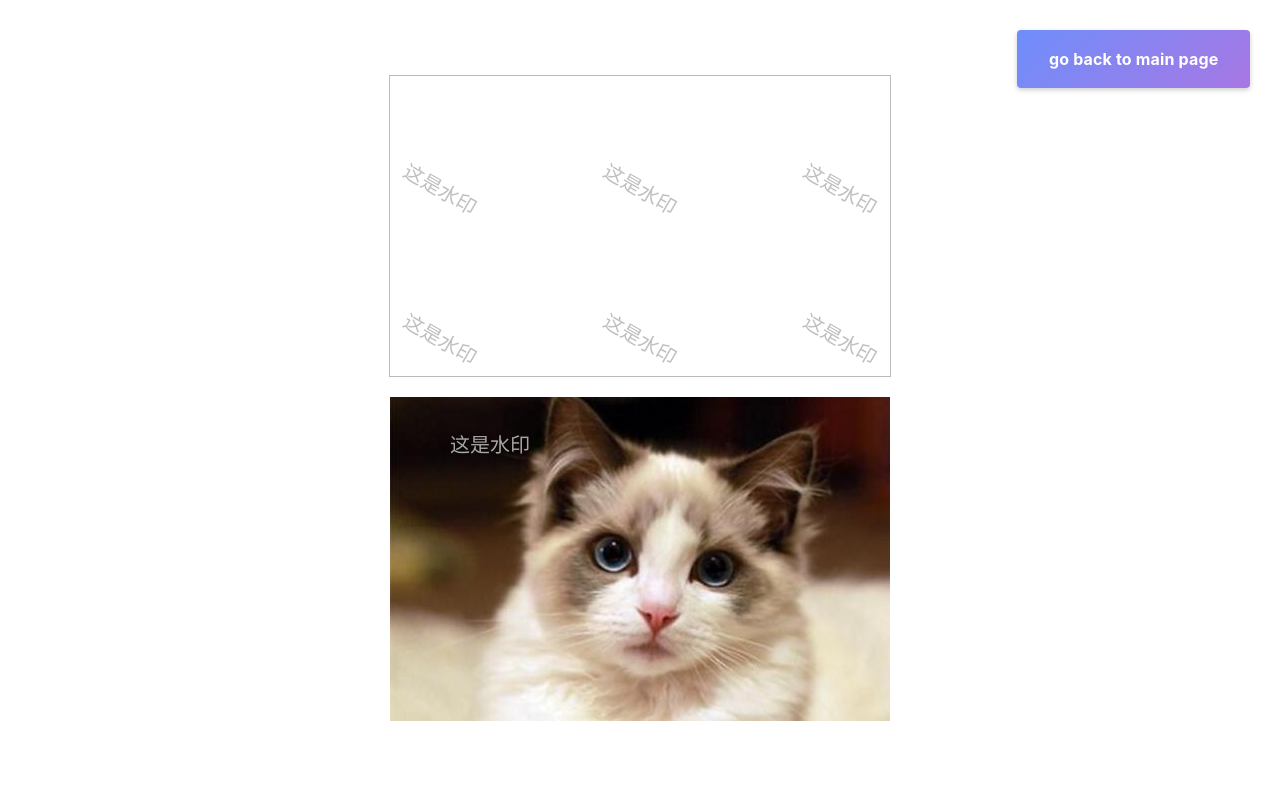
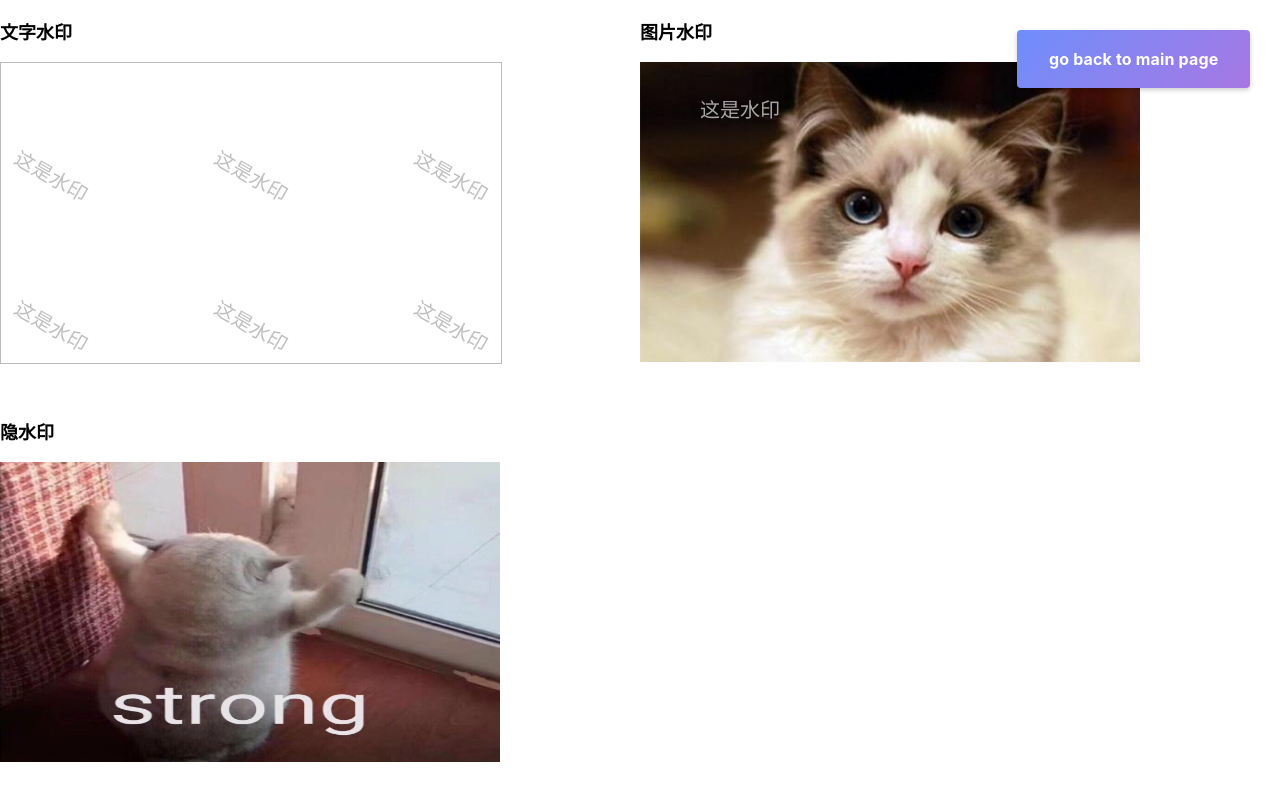
Before and after one commit to DarkerBo/various-components-react, a React (Create React App) app: page /watermark in a window 1280 px wide. Built offline with nearby package versions, Linux system fonts and the light colour scheme.

Commit message:
update watermark

```diff
--- /dev/null
+++ b/src/WaterMark/hiddenWaterMark.ts
@@ -0,0 +1,109 @@
+/**
+ * 方法说明 这是一个创建隐水印的方法，直接在传入的本地图片中增加水印
+ * @param {HTMLImageElement} imageRef 水印imgdom对象，该对象应该饱和(必填)
+ * @param {Object} imgObj 需要加的本地图片对象(必填)
+ * @param {string} content 水印内容(必填)
+ * @param {number} width 水印canvas的宽度
+ * @param {number} height 水印canvas的高度
+ * @param {number} rotate 水印旋转角度
+ * @param {number} textX 水印文本的X坐标
+ * @param {number} textY 水印文本的Y坐标
+ * @param {string} fillStyle 水印文字颜色和透明度
+ * @param {string} font 水印文字大小和字体
+ * @param {CanvasTextAlign} textAlign 水印文本的文本对齐方式
+ * @param {CanvasTextBaseline} textBaseline 当前水印文本基线
+ */
+
+export const hiddenWaterMark = (
+  imageRef: HTMLImageElement,
+  imgObj: string,
+  content: string,
+  width = 200,
+  height = 150,
+  rotate = 0,
+  textX = 0,
+  textY = 0,
+  fillStyle = 'rgba(184, 184, 184, 0.9)',
+  font = '20px microsoft yahei',
+  textAlign: CanvasTextAlign = 'center',
+  textBaseline: CanvasTextBaseline = 'middle',
+) => {
+  const canvas = document.createElement('canvas');
+  canvas.width = width;
+  canvas.height = height;
+  const ctx = canvas.getContext('2d') as CanvasRenderingContext2D;
+
+  // 水印样式
+  ctx.textAlign = textAlign;
+  ctx.textBaseline = textBaseline;
+  ctx.font = font;
+  ctx.rotate((Math.PI / 180) * rotate);
+  ctx.fillStyle = fillStyle;
+  ctx.fillText(content, textX, textY);
+
+  // 复制画布上指定矩形的像素数据
+  const textData = ctx.getImageData(0, 0, width, height).data;
+
+  const img = new Image();
+  // 允许跨域获取该图片
+  img.crossOrigin = 'anonymous';
+
+  // 可以考虑在img.orrer中做图片加载失败时的处理
+  img.onload = function() {
+    ctx.drawImage(img, 0, 0, width, height);
+    // 获取指定区域的图片像素信息
+    const originImgData = ctx.getImageData(0, 0, width, height);
+    mergeData(ctx, textData, 'R', originImgData)
+
+    // 生成新图片的base64地址
+    const base64Url = canvas.toDataURL();
+    imageRef.src = base64Url;
+  };
+
+  img.src = imgObj;
+};
+
+/**
+ * 方法说明 这是一个处理待加密图片的RGB像素方法
+ * @param {CanvasRenderingContext2D} ctx canvas对象
+ * @param {Uint8ClampedArray} textData 水印文字的像素数据
+ * @param {'R'|'G'|'B'} colorPixel 像素字段
+ * @param {data: Uint8ClampedArray, width: number, height: number} originImgData 图片的像素数据对象
+ */
+const mergeData = (
+  ctx: CanvasRenderingContext2D,
+  textData: Uint8ClampedArray,
+  colorPixel: 'R' | 'G' | 'B',
+  originImgData: { data: Uint8ClampedArray, width: number, height: number }
+) => {
+  const imgData = originImgData.data;
+  // offset的作用是找到alpha通道值
+  let bit, offset;
+  switch (colorPixel) {
+    case 'R':
+      bit = 0; offset = 3; break;
+    case 'G':
+      bit = 1; offset = 2; break;
+    case 'B':
+      bit = 2; offset = 1; break;
+  }
+
+  for (let i = 0; i < imgData.length; i++) {
+    if (i % 4 === bit) {
+      // 只处理目标通道
+      if (textData[i + offset] === 0 && imgData[i] % 2 === 1) {
+        if (imgData[i] === 255) {
+          imgData[i]--;
+        } else {
+          imgData[i]++;
+        }
+      } else if (textData[i + offset] !== 0 && imgData[i] % 2 === 0) {
+        // 有信息的像素，该通道最低位置1，可以想想上面的斑点效果是怎么实现的
+        imgData[i]++;
+      }
+    }
+  }
+
+  // 将图像数据放回画布
+  ctx.putImageData(originImgData, 0, 0);
+}
--- a/src/WaterMark/imageWaterMark.ts
+++ b/src/WaterMark/imageWaterMark.ts
@@ -3,6 +3,8 @@
  * @param {HTMLImageElement} imageRef 水印imgdom对象，该对象应该饱和(必填)
  * @param {Object} imgObj 需要加的本地图片对象(必填)
  * @param {string} content 水印内容(必填)
+ * @param {number} width 水印canvas的宽度
+ * @param {number} height 水印canvas的高度
  * @param {number} rotate 水印旋转角度
  * @param {number} textX 水印文本的X坐标
  * @param {number} textY 水印文本的Y坐标
@@ -16,6 +18,8 @@
   imageRef: HTMLImageElement,
   imgObj: string,
   content: string,
+  width = 200,
+  height = 150,
   rotate = 0,
   textX = 0,
   textY = 0,
@@ -31,10 +35,10 @@
   // 可以考虑在img.orrer中做图片加载失败时的处理
   img.onload = function() {
     const canvas = document.createElement('canvas');
-    canvas.width = img.width;
-    canvas.height = img.height;
+    canvas.width = width;
+    canvas.height = height;
     const ctx = canvas.getContext('2d') as CanvasRenderingContext2D;
-    ctx.drawImage(img, 0, 0);
+    ctx.drawImage(img, 0, 0, width, height);
     ctx.textAlign = textAlign;
     ctx.textBaseline = textBaseline;
     ctx.font = font;
@@ -42,7 +46,7 @@
     ctx.fillStyle = fillStyle;
     ctx.fillText(content, textX, textY);
 
-    // 生成base64图片地址
+    // 生成新图片的base64地址
     const base64Url = canvas.toDataURL();
     imageRef.src = base64Url;
   };
--- a/src/WaterMark/index.module.scss
+++ b/src/WaterMark/index.module.scss
@@ -1,10 +1,21 @@
 .container {
   height: 100vh;
   width: 100vw;
-  display: flex;
-  flex-direction: column;
-  justify-content: center;
-  align-items: center;
+  display: grid;
+  grid-template-columns: repeat(2, 1fr);
+  grid-template-rows: repeat(2, 1fr);
+
+  .item {
+    display: flex;
+    justify-content: center;
+    align-items: center;
+  }
+
+
+  .title {
+    font-size: 18px;
+    font-weight: bold;
+  }
 
   .textContainer {
     height: 300px;
@@ -13,6 +24,11 @@
   }
 
   .imageContainer {
-    margin-top: 20px;
+    height: 300px;
+    width: 500px;
+    & > img {
+      height: 100%;
+      width: 100%;
+    }
   }
 }
--- a/src/WaterMark/index.tsx
+++ b/src/WaterMark/index.tsx
@@ -2,15 +2,18 @@
 import styles from './index.module.scss';
 import { textWatermark } from './textWaterMark';
 import { imageWatermark } from './imageWaterMark';
+import { hiddenWaterMark } from './hiddenWaterMark';
 
 const WaterMark: React.FC = () => {
   const textContainerRef = useRef<HTMLDivElement>(null);
   const imageRef = useRef<HTMLImageElement>(null);
+  const hiddenContainerRef = useRef<HTMLImageElement>(null);
   const canvasBox = {
     width: 200, height: 150,
   };
 
   const catImage = require('./cat.jpg');
+  const strongImage = require('./strong.jpg');
 
   useEffect(() => {
     // 文字水印
@@ -19,22 +22,35 @@
 
     // 图片水印
     const imageElement = imageRef.current as HTMLImageElement;
-    imageWatermark(
-      imageElement,
-      catImage,
-      '这是水印',
-      0,
-      100,
-      50
-    )
+    imageWatermark(imageElement, catImage, '这是水印', 500, 300, 0, 100, 50);
+
+     // 隐水印
+     const hiddenElement = hiddenContainerRef.current as HTMLImageElement;
+     hiddenWaterMark(hiddenElement, strongImage, '这是水印', 500, 300, 0, 100, 50);
   });
 
   return (
     <div className={styles.container}>
-      {/* 文字水印测试Div */}
-      <div className={styles.textContainer} ref={textContainerRef} />
-      <div className={styles.imageContainer}>
-        <img alt="图片" ref={imageRef} />
+      {/* 文字水印 */}
+      <div>
+        <p className={styles.title}>文字水印</p>
+        <div className={styles.textContainer} ref={textContainerRef} />
+      </div>
+
+      {/* 图片水印 */}
+      <div>
+        <p className={styles.title}>图片水印</p>
+        <div className={styles.imageContainer}>
+          <img alt="图片明水印" ref={imageRef} />
+        </div>
+      </div>
+
+      {/* 隐水印 */}
+      <div>
+        <p className={styles.title}>隐水印</p>
+        <div className={styles.imageContainer}>
+          <img alt="隐水印" ref={hiddenContainerRef} />
+        </div>
       </div>
     </div>
   )
--- a/src/WaterMark/textWaterMark.ts
+++ b/src/WaterMark/textWaterMark.ts
@@ -7,11 +7,11 @@
  * @param {number} rotate 水印旋转角度
  * @param {number} textX 水印文本的X坐标
  * @param {number} textY 水印文本的Y坐标
+ * @param {number} zIndex 水印层级
  * @param {string} fillStyle 水印文字颜色和透明度
  * @param {string} font 水印文字大小和字体
  * @param {CanvasTextAlign} textAlign 水印文本的文本对齐方式
  * @param {CanvasTextBaseline} textBaseline 当前水印文本基线
- * @param {number} zIndex 水印层级
  */
 
 export const textWatermark = (
@@ -22,11 +22,11 @@
   rotate = 30,
   textX = width / 2,
   textY = height / 2,
+  zIndex = 1000,
   fillStyle = 'rgba(184, 184, 184, 0.9)',
   font = '20px microsoft yahei',
   textAlign: CanvasTextAlign = 'center',
   textBaseline: CanvasTextBaseline = 'middle',
-  zIndex = 1000
 ) => {
   const canvas = document.createElement('canvas');
 
@@ -90,11 +90,11 @@
           rotate,
           textX,
           textY,
+          zIndex,
           fillStyle,
           font,
           textAlign,
           textBaseline,
-          zIndex
         );
       }
     }
```
Also changed, not shown: src/WaterMark/strong.jpg (added).
